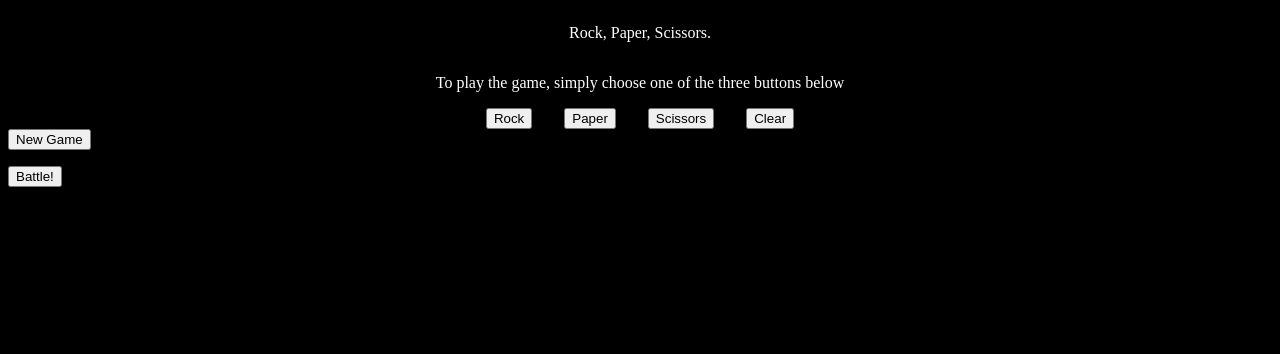
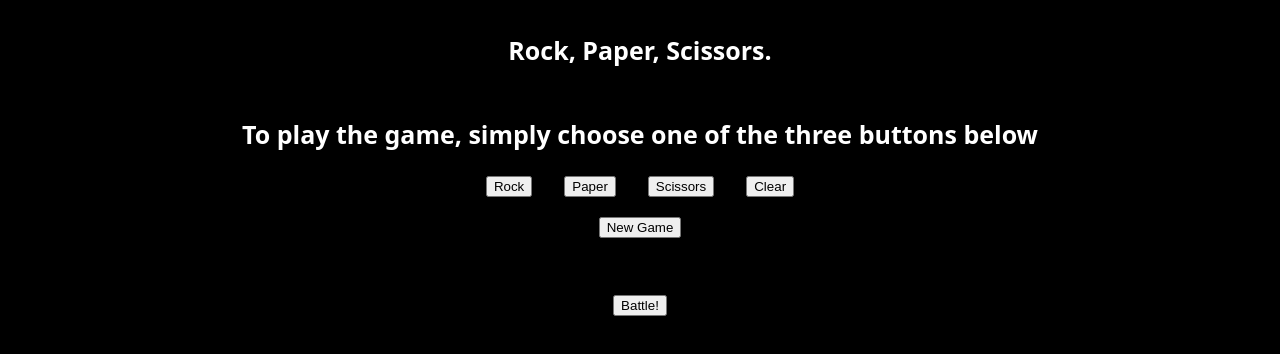
Before and after one commit to gabriel-05-dev/Rock-Paper-Scissors, a plain HTML site: page index.html in a window 1280 px wide. Both pictures are taken after a click on the button "New Game". Drawn offline with Linux system fonts and the light colour scheme.

Commit message:
finished!

```diff
--- a/rock_paper_scissors.js
+++ b/rock_paper_scissors.js
@@ -6,25 +6,32 @@ const clear_button = document.querySelector('#clear_choice');
 const info_div = document.querySelector('#displayinfo');
 const battle_button = document.createElement('button');
 const battle_div = document.querySelector('#battle');
+
 const winner_information = document.createElement('p');
+winner_information.classList.add('winner_info');
+
 const new_game_btn = document.createElement('button');
 
 let player_score = 0;
 let computer_score = 0;
 let player_choice_info = document.createElement('p');
+player_choice_info.classList.add('player_choice');
 
 //display the scores
 const score_div = document.querySelector('#display_score_information');
+score_div.classList.add('display_score');
 const display_player_score = document.createElement('p');
 const display_computer_score = document.createElement('p');
 
-
+score_div.setAttribute('style', 'display: flex; gap: 1em; justify-content: center; color:white; align-items:center;');
 
 //display the winner of the game e.t.c
 
 const winner_div = document.querySelector('#winner_section');
 const display_winner = document.createElement('p');
+display_winner.classList.add('display_style');
 
+winner_div.setAttribute('style', 'display: flex; align-items:center; justify-content: center; color:white;')
 
 function updateScore() {
   display_player_score.textContent = 'Player score : ' + player_score;
@@ -60,12 +67,14 @@ clear_button.addEventListener('click', () => {
 
   battle_button.textContent = 'Battle!';
   battle_div.appendChild(battle_button);
+  battle_div.classList.add('battlediv')
 
   battle_button.addEventListener('click', () => {
     playRound(human_choice);
   })
 
   new_game_btn.textContent= 'New Game';
+  info_div.setAttribute('style', 'display:flex; margin-top: 20px; flex-direction: column; justify-content:center; align-items:center;')
   info_div.appendChild(new_game_btn);
   new_game_btn.addEventListener('click', () => {
     computer_score = 0;
@@ -77,6 +86,7 @@ clear_button.addEventListener('click', () => {
     winner_information.textContent = '';
     updatePlayerinfo(human_choice);
     player_choice_info.textContent = '';
+    display_winner.textContent = '';
   })
 
 
@@ -108,6 +118,8 @@ function check_Winner(player_score, computer_score) {
     winner_div.appendChild(display_winner);
   }
 }
+
+
 
 
 // Winner wins at 5 points!
--- a/style.css
+++ b/style.css
@@ -1,6 +1,9 @@
 body {
     background-color: black;
+    font-family: system-ui, -apple-system, BlinkMacSystemFont, 'Segoe UI', Roboto, Oxygen, Ubuntu, Cantarell, 'Open Sans', 'Helvetica Neue', sans-serif
 }
+
+
 
 
 .Welcome_info {
@@ -9,6 +12,9 @@ body {
     justify-content: center;
     align-items: center;
     color: white;
+    font-size: 25px;
+    font-weight: bold;
+    text-align: center;
 }
 
 .buttons {
@@ -16,3 +22,26 @@ body {
     justify-content: center;
     gap: 2em;
 }
+
+.display_style {
+    color:white;
+}
+
+.player_choice {
+    color:white;
+}
+
+.display_score {
+    color: white;
+}
+.winner_info {
+    display: flex;
+    color: white;
+}
+.battlediv {
+    display: flex;
+    align-items: center;
+    justify-content: center;
+    flex-direction: column;
+    margin-top: 25px;
+}
```
